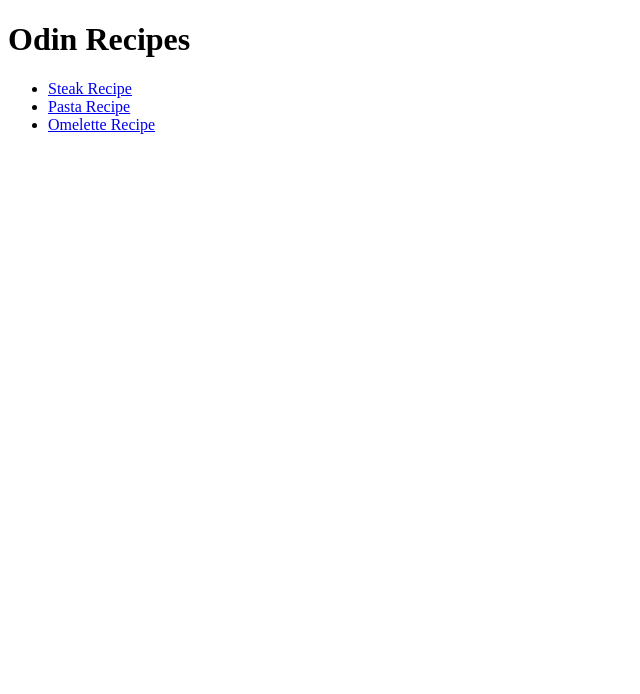
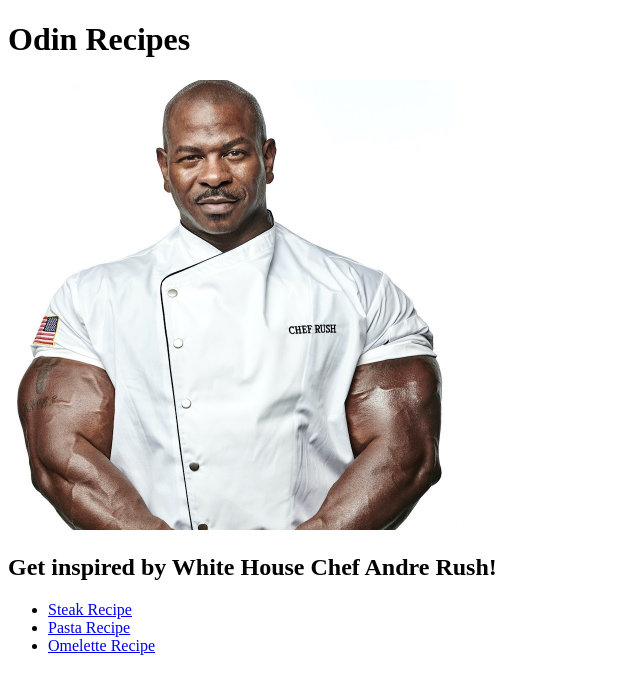
Before and after one commit to DanielKolocka/odin-recipes, a plain HTML site: page index.html in a window 1280 px wide. Shown: the whole page, without its empty margins (0-640 px from the left). Drawn offline with Linux system fonts and the light colour scheme.

Commit message:
add image to front page

```diff
--- a/index.html
+++ b/index.html
@@ -7,6 +7,8 @@
 </head>
 <body>
     <h1>Odin Recipes</h1>
+    <img src="./recipes/images/chefRush.jpg" alt="Chef Rush" height="450" width="450">
+    <h2>Get inspired by White House Chef Andre Rush!</h2>
     <ul>
         <li><a href="./recipes/steak.html">Steak Recipe</a></li>
         <li><a href="./recipes/pasta.html">Pasta Recipe</a></li>
```
Also changed, not shown: recipes/images/chefRush.jpg (added).
